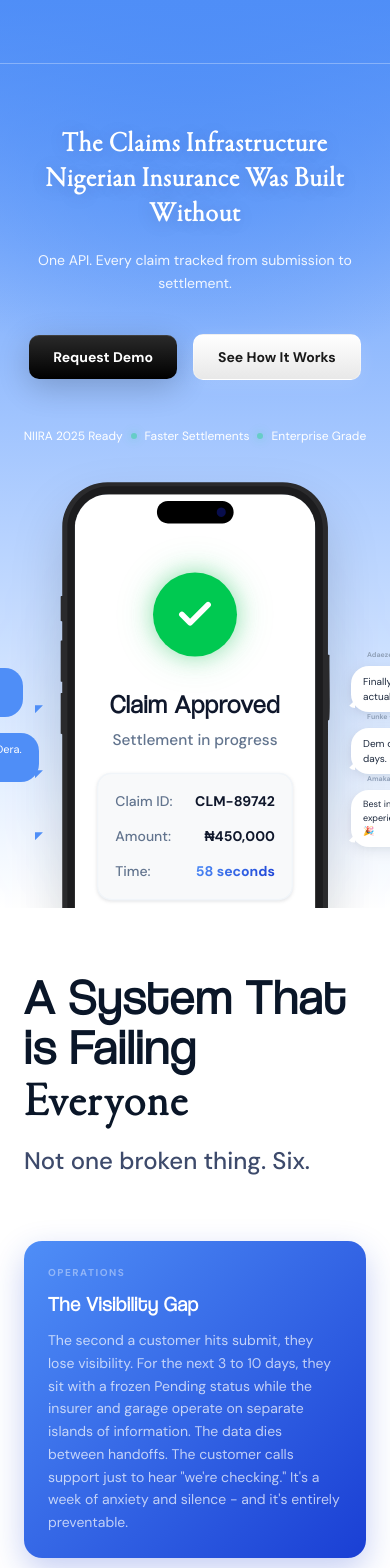
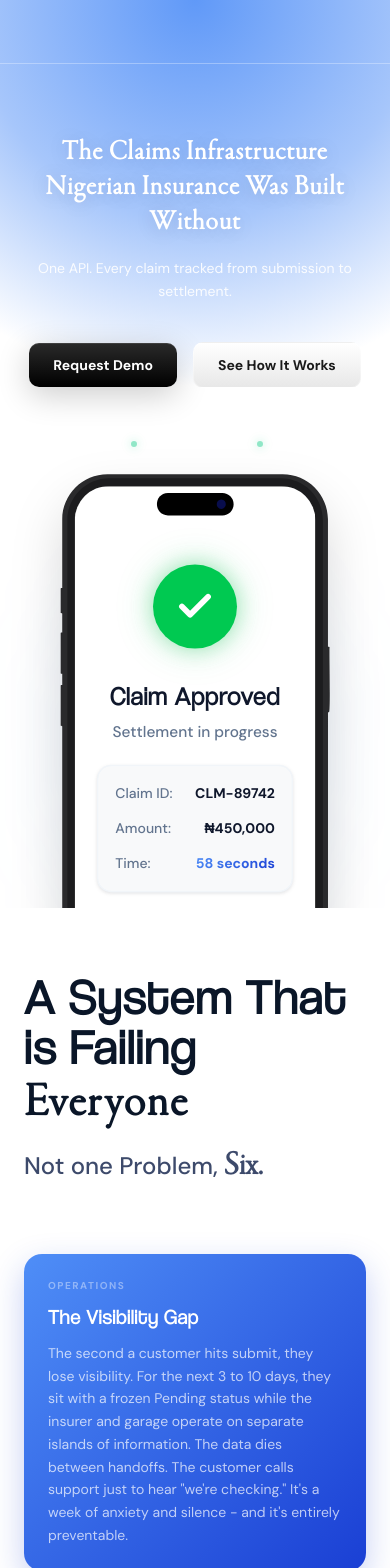
Before and after one commit to DavidErameh/dera, a Next.js app: page / in a window 390 px wide. Shown: the top 1568 px of the page. Built offline with nearby package versions, Linux system fonts and the light colour scheme.

Commit message:
Add mobile responsiveness to Hero section

```diff
--- a/src/components/sections/Hero.tsx
+++ b/src/components/sections/Hero.tsx
@@ -24,7 +24,7 @@ export const Hero = () => {
       </div>
 
       {/* ─── Background Gradient with Semi-Circle ─── */}
-      <div className="absolute inset-0 bg-gradient-to-b from-[#4F8EF7] to-white z-0" />
+      <div className="absolute inset-0 md:bg-gradient-to-b from-[#4F8EF7] to-white z-0 md:h-full h-[60%] bottom-0 top-auto" />
 
       {/* Upside Down Semi-Circle with Faded Edges */}
       <div
@@ -106,7 +106,7 @@ export const Hero = () => {
               animate={{ opacity: 1, y: 0, scale: 1 }}
               transition={{ duration: 0.8, ease: [0.16, 1, 0.3, 1], delay: 0.3 }}
               className="flex justify-center relative pb-0"
-              style={{ marginTop: '2rem', marginBottom: '-12rem' }}
+              style={{ marginTop: '1rem', marginBottom: '-12rem' }}
             >
               {/* Subtle glow / shadow behind the iPhone for depth */}
               <div
@@ -114,8 +114,8 @@ export const Hero = () => {
                 style={{ transform: "scale(0.6)" }}
               />
 
-              {/* Left Side Bubbles */}
-              <div className="absolute left-0 -translate-x-full pr-4 flex flex-col gap-4 justify-center h-full z-20">
+              {/* Left Side Bubbles - Hidden on Mobile */}
+              <div className="hidden md:flex absolute left-0 -translate-x-full pr-4 flex-col gap-4 justify-center h-full z-20">
                 <IMessageBubble
                   variant="blue"
                   name="Chidi · Lagos"
@@ -141,8 +141,8 @@ export const Hero = () => {
 
               <div className="relative z-10 w-[280px] sm:w-[340px] md:w-[400px] lg:w-[480px]">
 
-                {/* Right Side Bubbles */}
-                <div className="absolute right-0 translate-x-full pl-4 flex flex-col gap-4 justify-center h-full z-30">
+              {/* Right Side Bubbles - Hidden on Mobile */}
+              <div className="hidden md:flex absolute right-0 translate-x-full pl-4 flex-col gap-4 justify-center h-full z-30">
                   <IMessageBubble
                     variant="white"
                     name="Adaeze · Abuja"
--- a/src/components/sections/ProblemSection.tsx
+++ b/src/components/sections/ProblemSection.tsx
@@ -131,7 +131,7 @@ export const ProblemSection = () => {
             A System That is Failing <span style={{ fontFamily: "var(--font-garamond)" }}>Everyone</span>
           </h2>
           <p className="text-2xl sm:text-3xl md:text-4xl font-medium text-[#3D4A6B]">
-            Not one broken thing. Six.
+            Not one Problem, <span style={{ fontFamily: "var(--font-garamond)", fontSize: '1.4em', fontWeight: 700 }}>Six.</span>
           </p>
         </motion.div>
 
```
